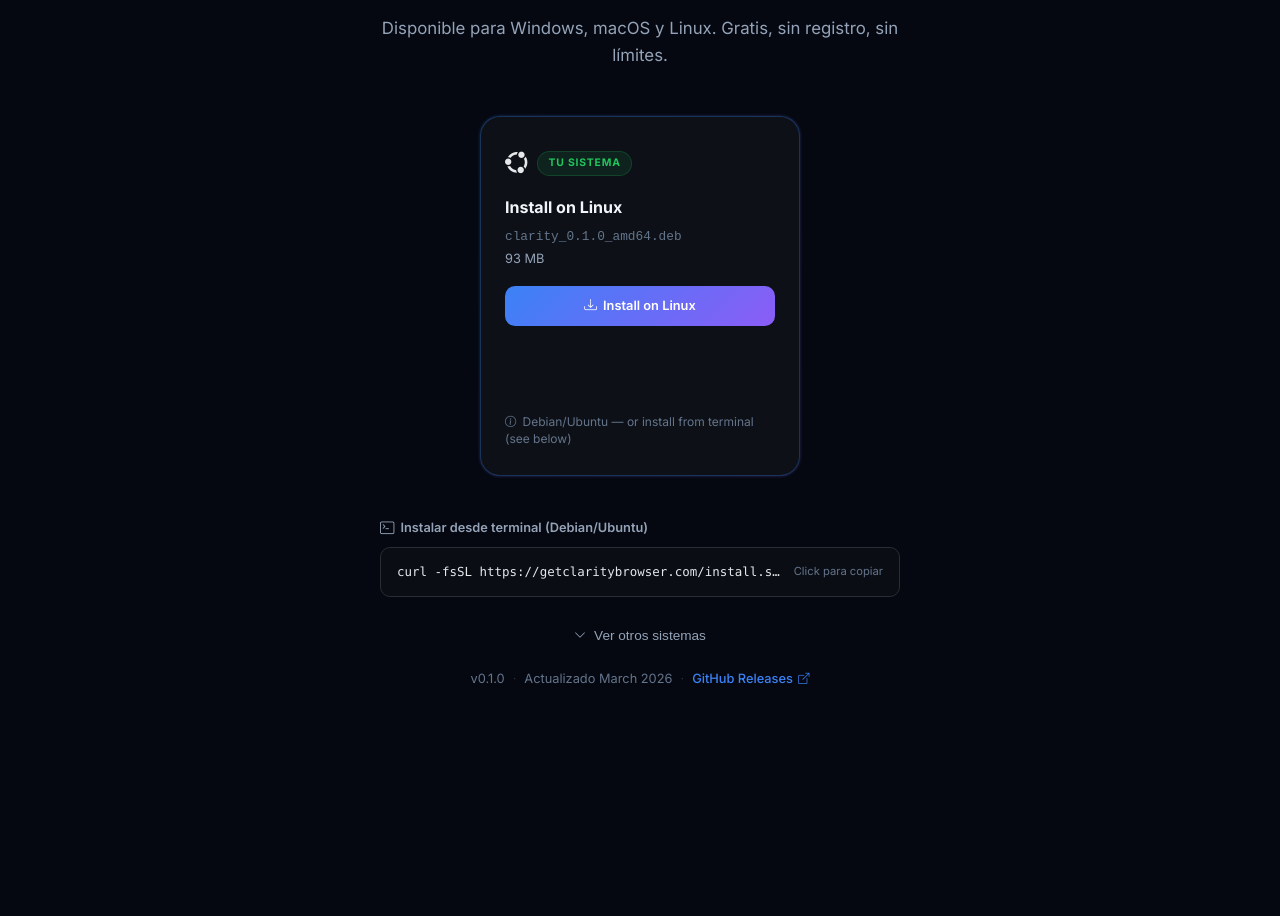
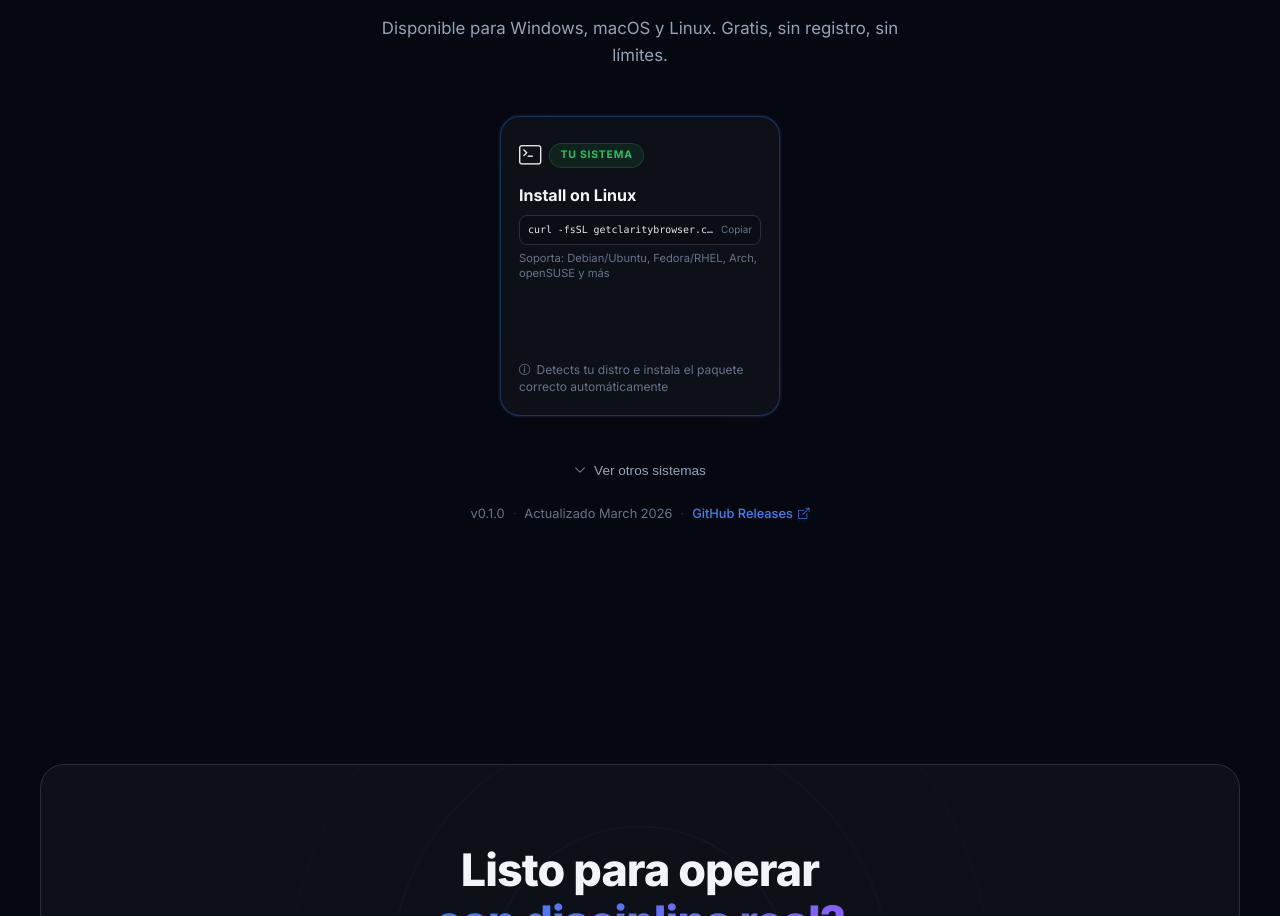
Before and after one commit to felaks03/ClarityLP, an Angular app: page / in a window 1280 px wide. Shown: the part 3556-4472 px from the top of the page. Built offline with nearby package versions, Linux system fonts and the light colour scheme.

Commit message:
feat: enhance Linux installer script and downloads section with improved functionality and styling

```diff
--- a/src/app/components/downloads/downloads.html
+++ b/src/app/components/downloads/downloads.html
@@ -23,12 +23,20 @@
               }
             </div>
             <h3 class="card-title">{{ dl.label }}</h3>
+            @if (dl.fileName === 'install.sh') {
+              <div class="terminal-box-inline" (click)="copyInstallCmd()">
+                <code>curl -fsSL getclaritybrowser.com/install.sh | bash</code>
+                <span class="copy-hint">{{ copied ? '✓ Copiado' : 'Copiar' }}</span>
+              </div>
+              <p class="card-note-inline">Soporta: Debian/Ubuntu, Fedora/RHEL, Arch, openSUSE y más</p>
+            } @else {
               <p class="card-file">{{ dl.fileName }}</p>
               <p class="card-size">{{ dl.size }}</p>
               <a [href]="dl.url" class="btn-download" [class.btn-primary-dl]="isDetected(dl.platform) && dl.primary" download>
                 <i class="bi bi-download"></i>
                 {{ dl.label }}
               </a>
+            }
             <p class="card-note"><i class="bi bi-info-circle"></i> {{ dl.note }}</p>
           </div>
         </div>
@@ -36,16 +44,6 @@
     </div>
 
     <div class="downloads-footer">
-      @if (detectedPlatform === 'linux' || showAll) {
-        <div class="terminal-install">
-          <p class="terminal-label"><i class="bi bi-terminal"></i> Instalar desde terminal (Debian/Ubuntu)</p>
-          <div class="terminal-box" (click)="copyInstallCmd()">
-            <code>curl -fsSL https://getclaritybrowser.com/install.sh | bash</code>
-            <span class="copy-hint">{{ copied ? '✓ Copiado' : 'Click para copiar' }}</span>
-          </div>
-        </div>
-      }
-
       <button class="toggle-platforms" (click)="toggleShowAll()" [attr.aria-expanded]="showAll">
         <i class="bi" [ngClass]="showAll ? 'bi-chevron-up' : 'bi-chevron-down'"></i>
         {{ showAll ? 'Mostrar solo mi sistema' : 'Ver otros sistemas' }}
--- a/src/app/components/downloads/downloads.scss
+++ b/src/app/components/downloads/downloads.scss
@@ -67,7 +67,7 @@
 
   &.detected {
     order: -1;
-    max-width: 320px;
+    max-width: 280px;
     margin: 0 auto;
   }
 }
@@ -86,10 +86,10 @@
   background: var(--bg-secondary);
   border: 1px solid var(--border);
   border-radius: 20px;
-  padding: 28px 24px;
+  padding: 20px 18px;
   display: flex;
   flex-direction: column;
-  min-height: 360px;
+  min-height: 300px;
   transition: border-color var(--transition-base), box-shadow var(--transition-base);
 
   .detected & {
@@ -106,8 +106,8 @@
 .card-header {
   display: flex;
   align-items: center;
-  gap: 10px;
-  margin-bottom: 14px;
+  gap: 8px;
+  margin-bottom: 10px;
 
   > .bi {
     font-size: 1.4rem;
@@ -158,7 +158,7 @@
 .card-size {
   font-size: 0.8rem;
   color: var(--text-muted);
-  margin-bottom: 16px;
+  margin-bottom: 12px;
 }
 
 // ─── Download Button ───
@@ -179,7 +179,7 @@
   cursor: pointer;
   transition: transform var(--transition-fast), box-shadow var(--transition-fast),
     background var(--transition-fast), border-color var(--transition-fast);
-  margin-bottom: 14px;
+  margin-bottom: 10px;
   flex-wrap: wrap;
   text-align: center;
 
@@ -200,6 +200,49 @@
       color: #fff;
     }
   }
+}
+
+// ─── Terminal Inline (Linux card) ───
+.terminal-box-inline {
+  background: var(--bg-tertiary);
+  border: 1px solid var(--border);
+  border-radius: 8px;
+  padding: 6px 8px;
+  display: flex;
+  align-items: center;
+  justify-content: space-between;
+  gap: 8px;
+  cursor: pointer;
+  margin-bottom: 6px;
+  transition: border-color var(--transition-fast), box-shadow var(--transition-fast);
+
+  &:hover {
+    border-color: rgba(59, 130, 246, 0.3);
+    box-shadow: var(--shadow-card);
+  }
+
+  code {
+    font-family: 'SF Mono', 'Fira Code', 'Consolas', monospace;
+    font-size: 0.62rem;
+    color: var(--text-secondary);
+    white-space: nowrap;
+    overflow: hidden;
+    text-overflow: ellipsis;
+  }
+
+  .copy-hint {
+    font-size: 0.62rem;
+    color: var(--text-dim);
+    white-space: nowrap;
+    flex-shrink: 0;
+  }
+}
+
+.card-note-inline {
+  font-size: 0.7rem;
+  color: var(--text-dim);
+  line-height: 1.4;
+  margin-bottom: 6px;
 }
 
 // ─── Card Note ───
--- a/src/app/components/downloads/downloads.ts
+++ b/src/app/components/downloads/downloads.ts
@@ -63,12 +63,42 @@ export class DownloadsComponent implements OnInit {
     {
       platform: 'linux',
       label: 'Install on Linux',
+      fileName: 'install.sh',
+      url: '/install.sh',
+      size: 'Auto-detect',
+      icon: 'bi-terminal',
+      note: 'Detects tu distro e instala el paquete correcto automáticamente',
+      primary: true,
+    },
+    {
+      platform: 'linux',
+      label: 'Download .deb (Debian/Ubuntu)',
       fileName: 'clarity_0.1.0_amd64.deb',
       url: '/downloads/clarity_0.1.0_amd64.deb',
       size: '93 MB',
       icon: 'bi-ubuntu',
-      note: 'Debian/Ubuntu — or install from terminal (see below)',
-      primary: true,
+      note: 'Para Debian, Ubuntu, Linux Mint, Pop!_OS',
+      primary: false,
+    },
+    {
+      platform: 'linux',
+      label: 'Download .rpm (Fedora/RHEL)',
+      fileName: 'clarity-0.1.0.x86_64.rpm',
+      url: '/downloads/clarity-0.1.0.x86_64.rpm',
+      size: '93 MB',
+      icon: 'bi-filetype-raw',
+      note: 'Para Fedora, RHEL, CentOS, openSUSE',
+      primary: false,
+    },
+    {
+      platform: 'linux',
+      label: 'Download .pacman (Arch)',
+      fileName: 'clarity-0.1.0.pacman',
+      url: '/downloads/clarity-0.1.0.pacman',
+      size: '93 MB',
+      icon: 'bi-box',
+      note: 'Para Arch Linux, Manjaro, EndeavourOS',
+      primary: false,
     },
     {
       platform: 'linux',
@@ -76,8 +106,8 @@ export class DownloadsComponent implements OnInit {
       fileName: 'Clarity-0.1.0.AppImage',
       url: '/downloads/Clarity-0.1.0.AppImage',
       size: '119 MB',
-      icon: 'bi-ubuntu',
-      note: 'Portable — make executable with chmod +x and run directly',
+      icon: 'bi-box-arrow-down',
+      note: 'Portable — funciona en cualquier distro sin instalar',
       primary: false,
     },
   ];
```
Also changed, not shown: 1 other file (tests, documents, lock files or other folders). Lines whose indentation alone changed are shown as unchanged.
